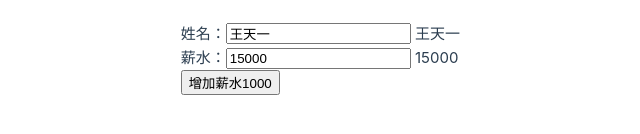
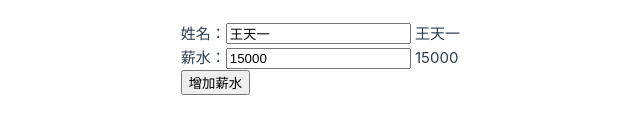
Before and after one commit to YouLe2016/vue3_first, a Vue app: page / in a window 1280 px wide. Shown: the part 342-476 px from the top of the page, without its empty margins (180-820 px from the left). Built offline with nearby package versions, Linux system fonts and the light colour scheme.

Commit message:
Update: 简化组合式 API (Composition API)

```diff
--- a/src/App.vue
+++ b/src/App.vue
@@ -1,22 +1,12 @@
-<script lang="ts">
+<script setup lang="ts">
 import {ref} from "vue";
 
-export default {
-  setup() {
-    let username = ref("王天一")
-    let salary = ref(15000)
+let username = ref("王天一")
+let salary = ref(15000)
 
-    function addSalary() {
-      salary.value += 1000
-      console.log(`salary: ${salary.value}`)
-    }
-
-    return {
-      username,
-      salary,
-      addSalary
-    }
-  }
+function addSalary() {
+  salary.value += 2000
+  console.log(`salary: ${salary.value}`)
 }
 </script>
 
@@ -24,7 +14,7 @@ export default {
   <div>
     <div>姓名：<input v-model="username"/> {{ username }}</div>
     <div>薪水：<input type="number" v-model="salary"/> {{ salary }}</div>
-    <button @click="addSalary">增加薪水1000</button>
+    <button @click="addSalary">增加薪水</button>
   </div>
 </template>
 
```
